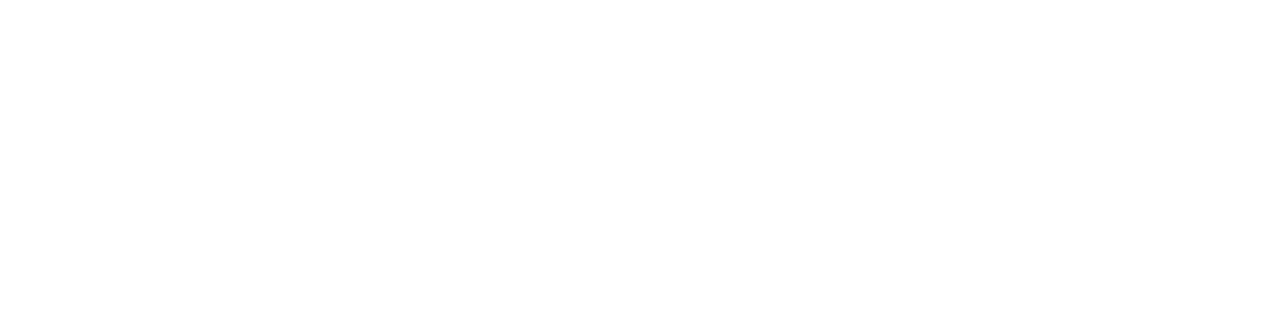
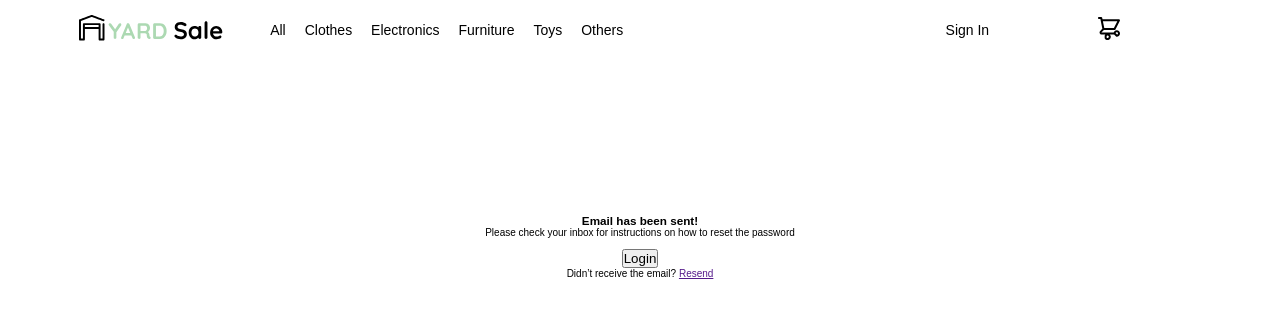
Before and after one commit to YavGz/Yard_Sale, a plain HTML site: page email.html in a window 1280 px wide. Drawn offline with Linux system fonts and the light colour scheme.

Commit message:
inicial layout for email html

```diff
--- a/email.html
+++ b/email.html
@@ -5,8 +5,212 @@
   <meta http-equiv="X-UA-Compatible" content="IE=edge">
   <meta name="viewport" content="width=device-width, initial-scale=1.0">
   <title>Email</title>
+  <style>
+    :root{
+    --white: #FFFFFF;
+    --black: #000000;
+    --dark: #232830;
+    --wrong: #d65959;
+    --very-light-secondary: #C7C7C7;
+    --text-input-field: #F7F7F7;
+    --hospital-principal: #ACD9B2;
+    --hospital-dark: #75af7d;
+    --principal-font: 'Quicksand', sans-serif;
+    --secondary-font: 'Roboto', sans-serif;
+    }
+
+    html {
+      font-size: 62.5%;
+      font-family: var(--principal-font);
+    }
+
+    * {
+      padding: 0;
+      margin: 0;
+      box-sizing: border-box;
+      font-family: 'Quicksand', sans-serif;
+    }
+
+    header {
+      padding: 8rem 0 4rem;
+    }
+    header nav {
+      display: none;
+    }
+
+    .login_logo, .login_logo_image{
+      width: 20rem;
+      height: 4rem;
+      margin: 0 auto;
+    }
+
+    /*layout grid  */
+    .layout_grid {
+      display: grid;
+      place-items: center;
+      max-width: 50rem;
+      margin: 0 auto;
+    }
+
+
+    /* form elements  */
+    .input {
+      width: 30rem;
+      height: 3.6rem;
+      border-radius: 1rem;
+      border: solid 0;
+      background-color: var(--text-input-field);
+    }
+
+    .button {
+      width: 30rem;
+      height: 4.2rem;
+      min-height: 3.5rem;
+      border: solid 0;
+      border-radius: 1rem;
+    }
+
+
+    .main_button {
+      font-weight: 700;
+      grid-area: login;
+      color: var(--white);
+      transition: all 0.3s;
+      background-color: var(--hospital-principal);
+    }
+    .main_button:hover {
+      width: 30.5rem;
+      height: 4.3rem;
+      font-size: 1.5rem;
+      cursor: pointer;
+      background-color: var(--hospital-dark);
+    }
+
+    .second_button {
+      font-weight: 700;
+      grid-area: sign;
+      color: var(--hospital-principal);
+      background-color: var(--white);
+      border: solid 0.2rem var(--hospital-principal);
+      transition: all 0.3s;
+    }
+    .second_button:hover {
+      width: 30.5rem;
+      height: 4.3rem;
+      font-size: 1.5rem;
+      cursor: pointer;
+    }
+
+    .a_link{
+      height: 2rem;
+      text-decoration: none;
+      font-weight: 500;
+      font-size: 1.4rem;
+      color: var(--hospital-principal);
+    }
+    .a_link:hover{
+      cursor: pointer;
+      color: var(--hospital-dark);
+      transition: color 0.5s;
+    }
+
+
+    @media (min-width:767px) {
+      header nav, nav ul {
+        display: flex;
+        width: 100%;
+        font-size: 1.4rem;
+        justify-content: space-evenly;
+        align-items: center;
+      }
+
+      header {
+        display: grid;
+        grid-template-columns: 1fr minmax(36rem, 2fr) 1fr 2fr;
+        grid-template-rows: 1fr;
+        grid-template-areas: "logo nav1 none nav2";
+        width: 100%;
+        padding: 1.5rem 4%;
+        margin-bottom: 12%;
+        justify-content: space-around;
+      }
+
+      header figure {
+        grid-area: logo;
+      }
+
+      .section_nav {
+        background-color: var(--hospital-dark);
+        grid-area: nav1;
+      }
+
+      .login_nav {
+        grid-area: nav2;
+      }
+
+      nav ul, ul li {
+        list-style: none;
+      }
+
+      .login_logo, .login_logo_image {
+        height: 3rem;
+      }
+    }
+  </style>
 </head>
 <body>
-
+  <header>
+    <figure class="login_logo">
+      <img class="login_logo_image" src="./logos/logo_yard_sale.svg" alt="Yard Sale logo">
+    </figure>
+    <nav class="sections_nav">
+      <ul>
+        <li>
+          All
+        </li>
+        <li>
+          Clothes
+        </li>
+        <li>
+          Electronics
+        </li>
+        <li>
+          Furniture
+        </li>
+        <li>
+          Toys
+        </li>
+        <li>
+          Others
+        </li>
+      </ul>
+    </nav>
+    <nav class="login_nav">
+      <ul>
+        <li>
+          Sign In
+        </li>
+        <li>
+          <figure class="shopping_cart">
+            <img src="./icons/icon_shopping_cart.svg" alt="">
+          </figure>
+        </li>
+      </ul>
+    </nav>
+  </header>
+  <main>
+    <div class="layout_grid">
+      <h3>Email has been sent!</h3>
+      <p>Please check your inbox for instructions on how to reset the password</p>
+      <figure>
+        <img src="" alt="">
+      </figure>
+      <button>Login</button>
+      <span>
+        Didn’t receive the email?
+        <a href="">Resend</a>
+      </span>
+    </div>
+  </main>
 </body>
 </html>
```
Also changed, not shown: index.html (+43 -17 lines).
